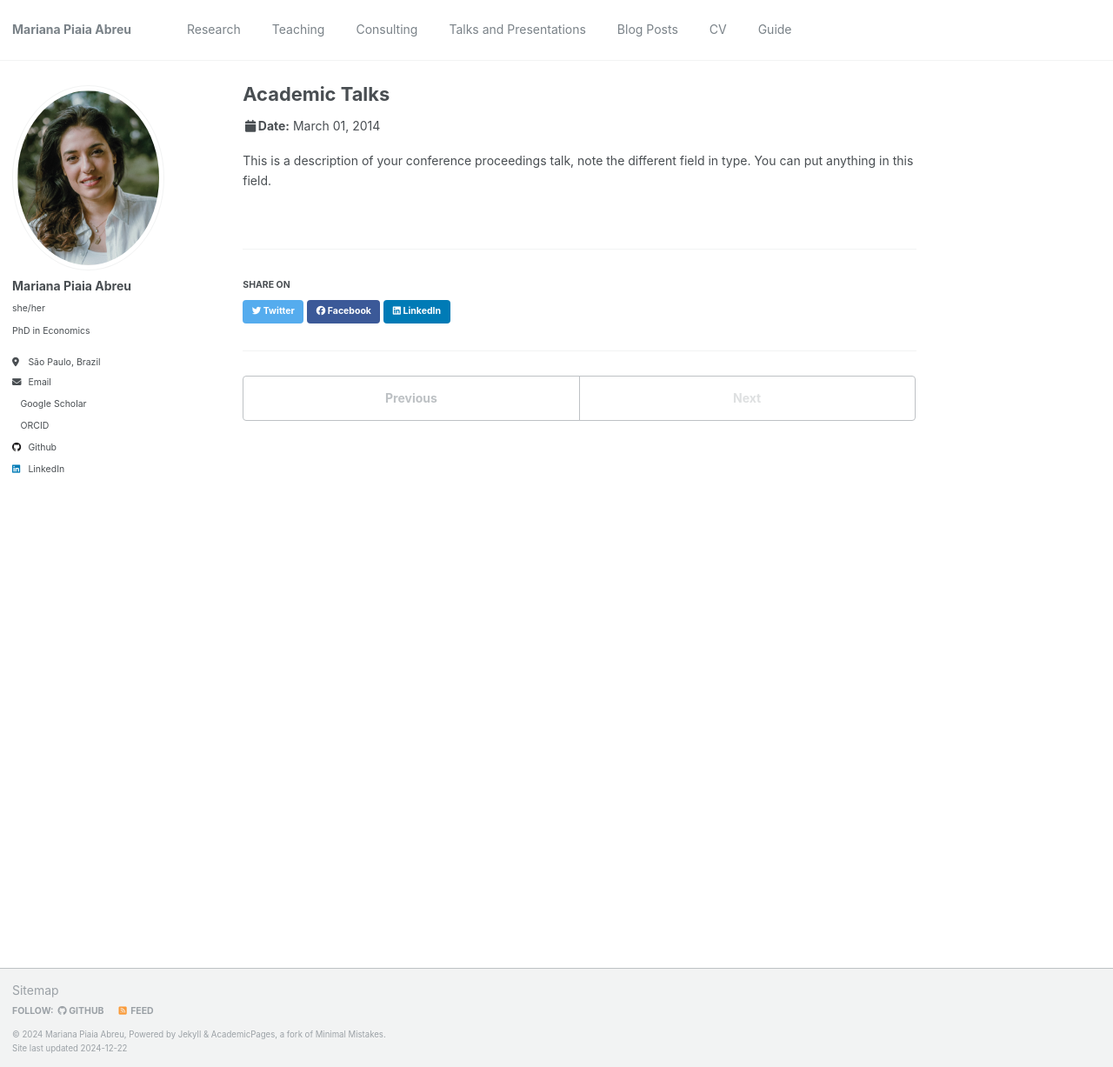
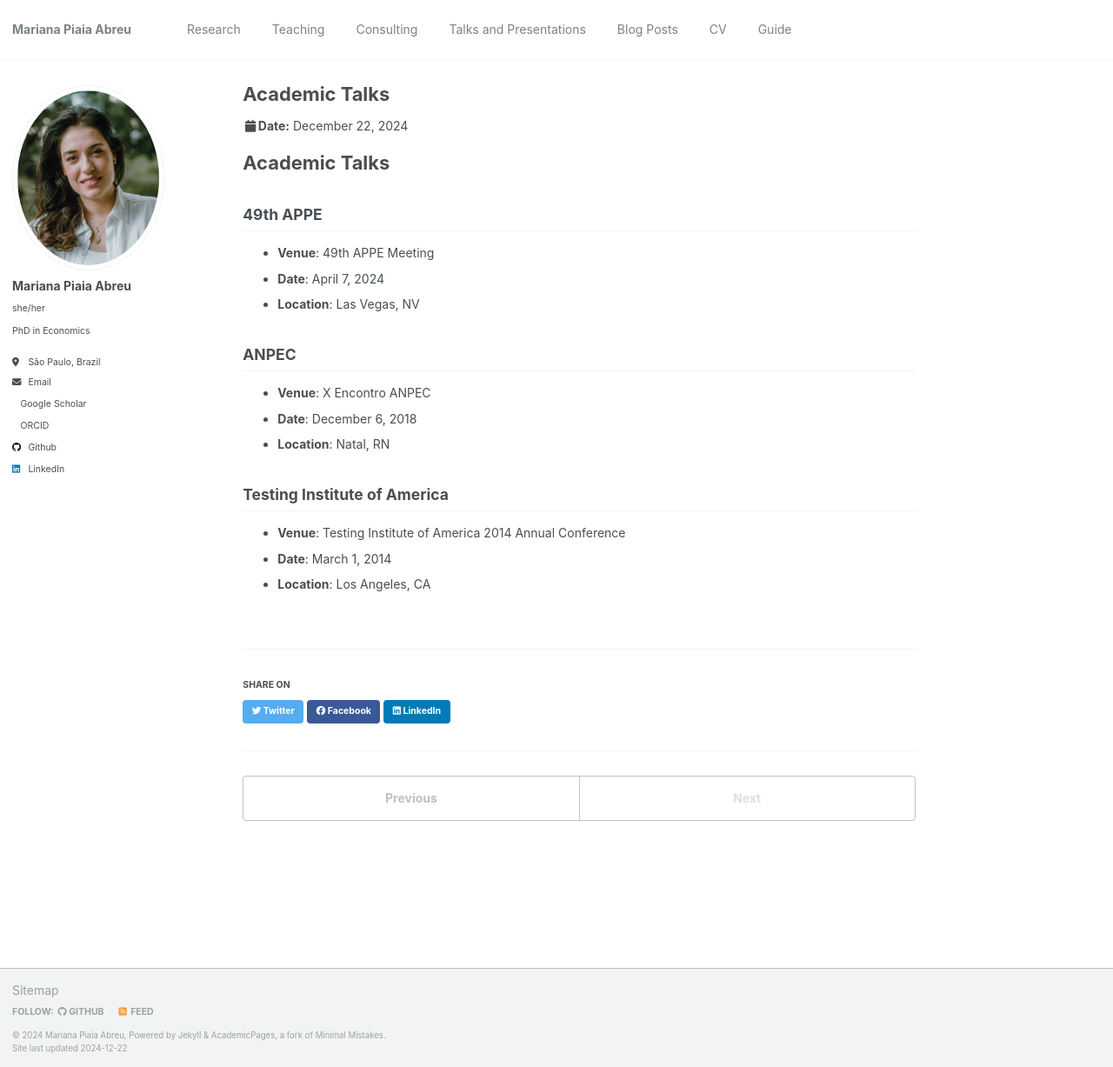
Before and after one commit to piaiaabreu/piaiaabreu.github.io, a Jekyll site: the page built from _talks/academictalks.md, in a window 1280 px wide and 1227 px high. Shown: the whole window at 87% size. Built offline with Jekyll 4.4.1, drawn with Linux system fonts in a browser that asks for light colours; a style sheet for code colours, icons or effects is not loaded.

Commit message:
Update academictalks.md

```diff
--- a/_talks/academictalks.md
+++ b/_talks/academictalks.md
@@ -3,9 +3,21 @@ title: "Academic Talks"
 collection: talks
 type: "Academic Talks"
 permalink: /talks/academictalks
-venue: "Testing Institute of America 2014 Annual Conference"
-date: 2014-03-01
-location: "Los Angeles, CA"
 ---
 
-This is a description of your conference proceedings talk, note the different field in type. You can put anything in this field.
+# Academic Talks
+
+## 49th APPE
+- **Venue**: 49th APPE Meeting
+- **Date**: April 7, 2024
+- **Location**: Las Vegas, NV
+
+## ANPEC
+- **Venue**: X Encontro ANPEC
+- **Date**: December 6, 2018
+- **Location**: Natal, RN
+
+## Testing Institute of America
+- **Venue**: Testing Institute of America 2014 Annual Conference
+- **Date**: March 1, 2014
+- **Location**: Los Angeles, CA
```
